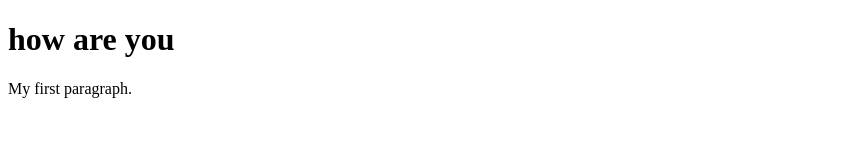
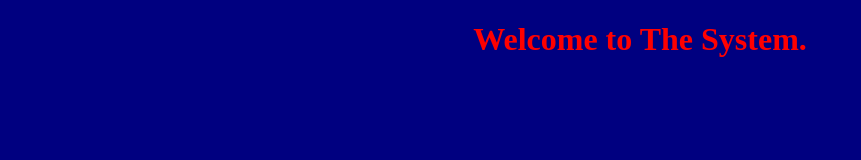
Before and after one commit to negevcom/nnnn, a plain HTML site: page index.html in a window 1280 px wide. Shown: the whole page, without its empty margins (0-861 px from the left). Drawn offline with Linux system fonts and the light colour scheme.

Commit message:
Update index.html

```diff
--- a/index.html
+++ b/index.html
@@ -1,9 +1,9 @@
 <!DOCTYPE html>
 <html>
-<body>
+<body style="background-color: navy;">
 
-<h1>how are you</h1>
-<p>My first paragraph.</p>
+<h1 style="text-align: center; color: red;">Welcome to The System.</h1>
+
 
 </body>
 </html>
```
